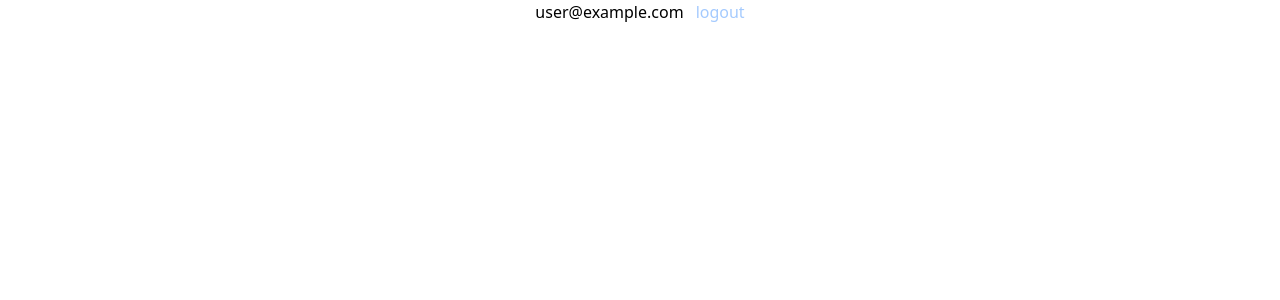
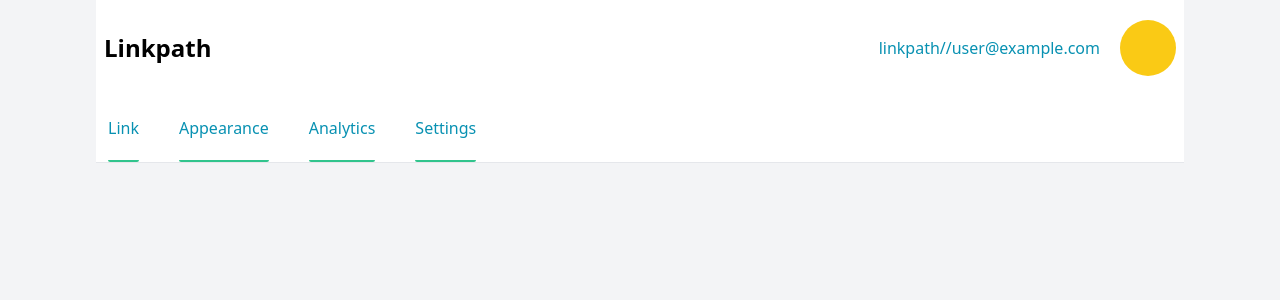
Before and after one commit to JosephChuksN/linkPath, a React (Create React App) app: page /dashboard in a window 1280 px wide. Shown: the top 300 px of the page. Built offline with nearby package versions, Linux system fonts and the light colour scheme; no server answers; sample sign-in values are in the browser's storage.

Commit message:
Added dashboard nav and header

```diff
--- a/public/index.html
+++ b/public/index.html
@@ -10,34 +10,14 @@
       content="Web site created using create-react-app"
     />
     <link rel="apple-touch-icon" href="%PUBLIC_URL%/logo192.png" />
-    <!--
-      manifest.json provides metadata used when your web app is installed on a
-      user's mobile device or desktop. See https://developers.google.com/web/fundamentals/web-app-manifest/
-    -->
+
     <link rel="manifest" href="%PUBLIC_URL%/manifest.json" />
-    <!--
-      Notice the use of %PUBLIC_URL% in the tags above.
-      It will be replaced with the URL of the `public` folder during the build.
-      Only files inside the `public` folder can be referenced from the HTML.
 
-      Unlike "/favicon.ico" or "favicon.ico", "%PUBLIC_URL%/favicon.ico" will
-      work correctly both with client-side routing and a non-root public URL.
-      Learn how to configure a non-root public URL by running `npm run build`.
-    -->
     <title>React App</title>
   </head>
-  <body>
+  <body class="bg-gray-100">
     <noscript>You need to enable JavaScript to run this app.</noscript>
     <div id="root"></div>
-    <!--
-      This HTML file is a template.
-      If you open it directly in the browser, you will see an empty page.
 
-      You can add webfonts, meta tags, or analytics to this file.
-      The build step will place the bundled scripts into the <body> tag.
-
-      To begin the development, run `npm start` or `yarn start`.
-      To create a production bundle, use `npm run build` or `yarn build`.
-    -->
   </body>
 </html>
--- a/src/App.js
+++ b/src/App.js
@@ -10,7 +10,7 @@ import { AuthProvider } from './Context/AuthContext';
 
 const App = () => {
   return (
-  <div className=''>
+  <div className='bg-gray-100'>
       <AuthProvider>
     <Routes>
 
--- a/src/Components/Dashboard/Dashboard.jsx
+++ b/src/Components/Dashboard/Dashboard.jsx
@@ -1,4 +1,6 @@
 import React from 'react'
+import Header from './Header'
+import DashboardNav from './DashboardNav'
 import { useAuth } from '../../Context/AuthContext'
 import { useNavigate } from 'react-router'
 
@@ -10,14 +12,17 @@ const Dashboard = () => {
 
     try{
         await logout()
-        navigate('/')
+        navigate('/login')
     } catch (e) {
         alert(e.message)
     }
  }
 
   return (
-    <div className='flex items-center justify-center mx-auto gap-3'><span>{user.email}</span> <span className='text-blue-300' onClick={handleLogout}>logout</span></div>
+    <div className='flex flex-col  lg:mx-24    bg-white'>
+      <Header user={user} />
+      <DashboardNav />
+    </div>
   )
 }
 
--- /dev/null
+++ b/src/Components/Dashboard/DashboardNav.jsx
@@ -0,0 +1,29 @@
+import React from 'react'
+import { Link, NavLink } from 'react-router-dom'
+
+const DashboardNav = () => {
+
+    const isActiveLink =" border-b-2 rounded-sm border-green-400 "
+const navData = [
+    {id:1, name:'Link', link:''},
+    {id:2, name:'Appearance', link:''},
+    {id:3, name:'Analytics', link:''},
+    {id:4, name:'Settings', link:''},
+
+
+]
+
+
+
+  return (
+    <div>
+        <ul className='flex  px-3 gap-10 text-[1rem] font-normal text-cyan-600 border-b'>{
+        navData.map((data)=>(
+           <NavLink className={({isActive})=> isActive? isActiveLink : null} id={data.id} to={data.link}><li className='py-5'>{data.name}</li></NavLink>
+        ))
+            }</ul>
+    </div>
+  )
+}
+
+export default DashboardNav
--- /dev/null
+++ b/src/Components/Dashboard/Header.jsx
@@ -0,0 +1,21 @@
+import React from 'react'
+
+
+
+const Header = ({user}) => {
+  return (
+    <div className='flex justify-between items-center py-5 px-2'>
+
+            <span className='text-2xl font-semibold'>Linkpath</span>
+         <div className='flex gap-5 items-center'>
+            <span className='text-cyan-600'>
+                {`linkpath//${user.email}`}
+            </span>
+            <span className='w-14 h-14 rounded-full bg-yellow-300'></span>
+         </div>
+
+    </div>
+  )
+}
+
+export default Header
--- a/src/Components/Login.jsx
+++ b/src/Components/Login.jsx
@@ -1,7 +1,7 @@
 import React, {useState} from 'react'
 import { useAuth } from '../Context/AuthContext';
 import {  Link, useNavigate  } from 'react-router-dom';
-import { Alert } from 'flowbite-react/lib/esm/components';
+import { Alert, Spinner } from 'flowbite-react/lib/esm/components';
 
 
 const Login = () => {
@@ -16,8 +16,8 @@ const handleLogin = async (e)=>{
  e.preventDefault()
 
  try{
+  setLoading(true)
   await login(email, pass)
-  setLoading(true)
   navigate("/dashboard")
 
  } catch{
@@ -28,6 +28,7 @@ const handleLogin = async (e)=>{
 
 
   return (
+    <>
   <div className='px-3 py-36 h-screen lg:w-3/4 mx-auto'>
  <form onSubmit={handleLogin} className='p-3 shadow-md bg-gray-100 rounded lg:w-1/2 mx-auto py-5'>
   <Alert>{error}</Alert>
@@ -57,7 +58,7 @@ const handleLogin = async (e)=>{
     </div>
 
     <div className='flex items-center'>
-        <button className='bg-blue-600 w-full p-2 rounded' disabled={loading}
+        <button className='bg-blue-600 w-full p-2 rounded text-white' disabled={loading}
         type="submit"
         >
 
@@ -78,6 +79,13 @@ const handleLogin = async (e)=>{
  </form>
 
     </div>
+    <div className={`flex w-full h-screen top-0 z-20 bg-black/30 flex-wrap items-center gap-2 justify-center absolute ${loading? "block" : "hidden"}`}>
+  <Spinner
+    aria-label="Extra large spinner example"
+    size="xl"
+  />
+</div>
+    </>
   )
 }
 
--- a/src/Components/Signup.jsx
+++ b/src/Components/Signup.jsx
@@ -85,7 +85,7 @@ const Signup = () => {
     </div>
     <div className='flex items-center'>
         <button disabled={loading}
-         className='bg-blue-600 w-full p-2 rounded'
+         className='bg-blue-600 w-full p-2 rounded text-white'
          type='submit'>
 
           Sign Up
```
